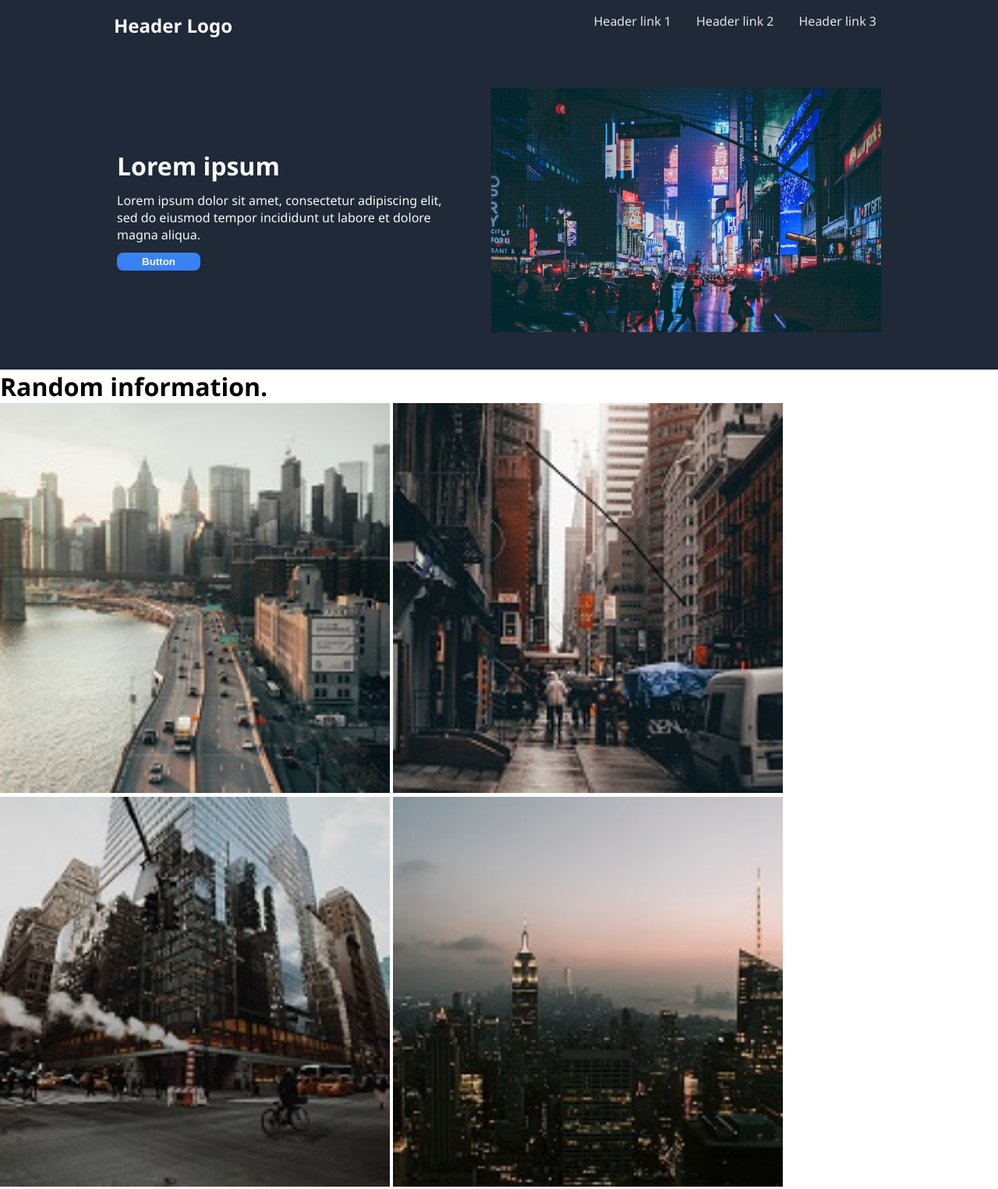
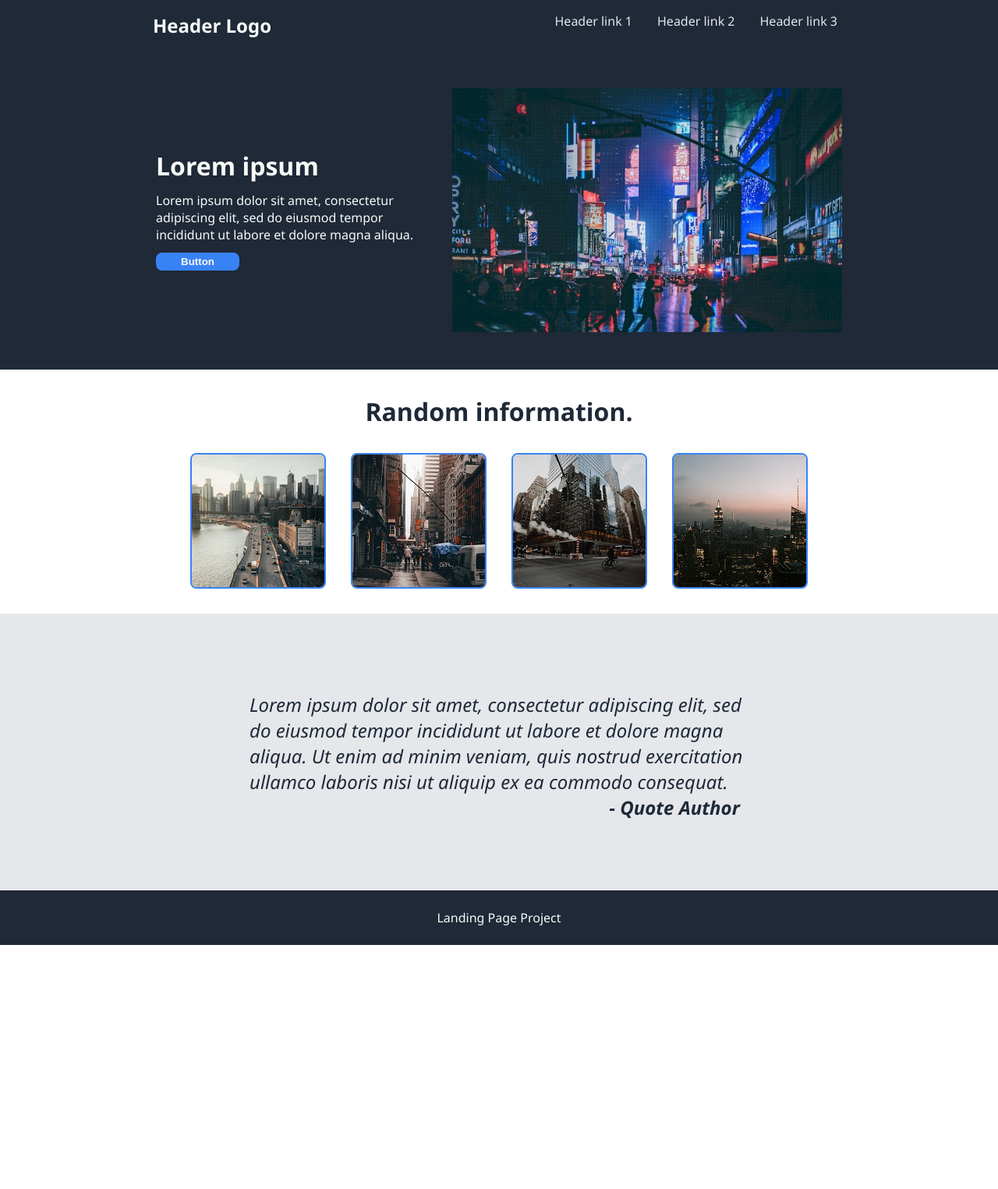
Before and after one commit to sofia-locritani/landing-page, a plain HTML site: page index.html in a window 1280 px wide. Shown: the top 1525 px of the page at 78% size. After the commit the page ends 1212 px from the top, so only its background shows below. Drawn offline with Linux system fonts and the light colour scheme.

Commit message:
Added styling for info, quote and footer sections

```diff
--- a/styles.css
+++ b/styles.css
@@ -30,7 +30,7 @@ body {
 }
 
 #header-logo {
-    padding-left: 130px;
+    padding-left: 180px;
 }
 
 .header-links {
@@ -39,14 +39,14 @@ body {
     color: #E5E7EB;
     display: flex;
     flex-flow: row wrap;
-    padding-right: 140px;
+    padding-right: 190px;
     gap: 32px;
 }
 
 .hero {
     background-color: #1F2937;
     color: #F9FAF8;
-    padding: 48px 150px 48px 150px;
+    padding: 48px 200px 48px 200px;
     display: flex;
     justify-content: center;
     align-items: center;
@@ -69,7 +69,56 @@ button {
     font-weight: 700;
 }
 
-img {
+#main-img {
     width: 500px;
     height: auto;
+    border: none;
+    border-width: 0px;
+    border-radius: 0px;
 }
+
+.info {
+    text-align: center;
+    color: #1F2937;
+    margin-top: 32px;
+    margin-bottom: 32px;
+}
+
+img {
+    border-style: solid;
+    border-color: #3882F6;
+    border-width: 2px;
+    border-radius: 8px;
+    vertical-align: top;
+}
+
+figure {
+    margin-top: 32px;
+    display: flex;
+    justify-content: center;
+    gap: 32px;
+}
+
+.quote {
+    background-color: #E5E7EB;
+    color: #1F2937;
+    display: flex;
+    justify-content: center;
+    align-items: center;
+    padding: 100px 320px 90px 320px;
+    font-size: 24px;
+    font-style: italic;
+    flex-flow: column nowrap;
+}
+
+#quote-author {
+    padding-left: 450px;
+    font-weight: 700;
+}
+
+.footer {
+    background-color: #1F2937;
+    color: #F9FAF8;
+    text-align: center;
+    padding: 24px;
+}
```
